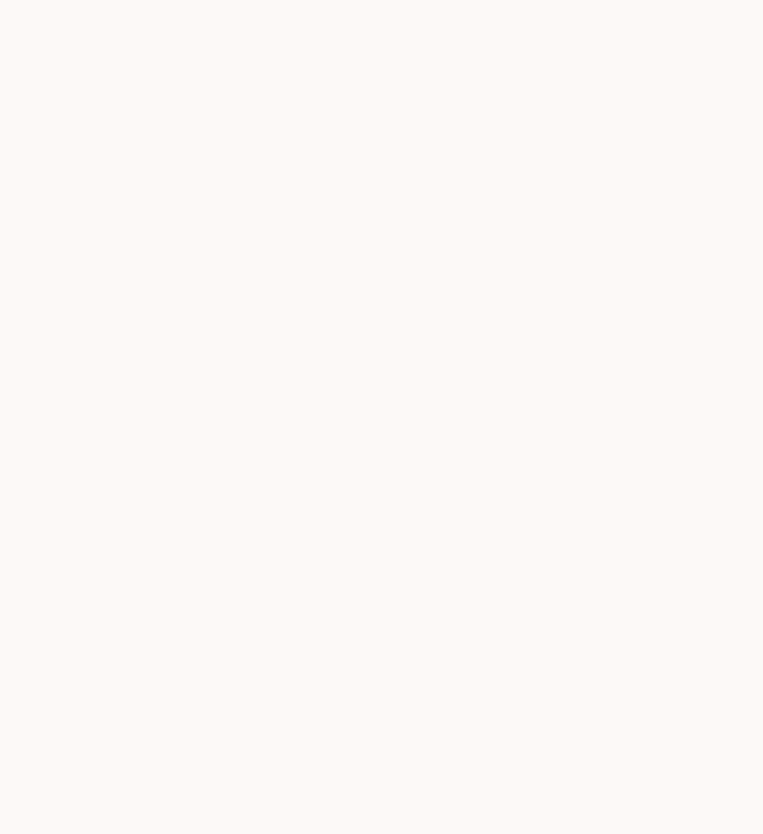
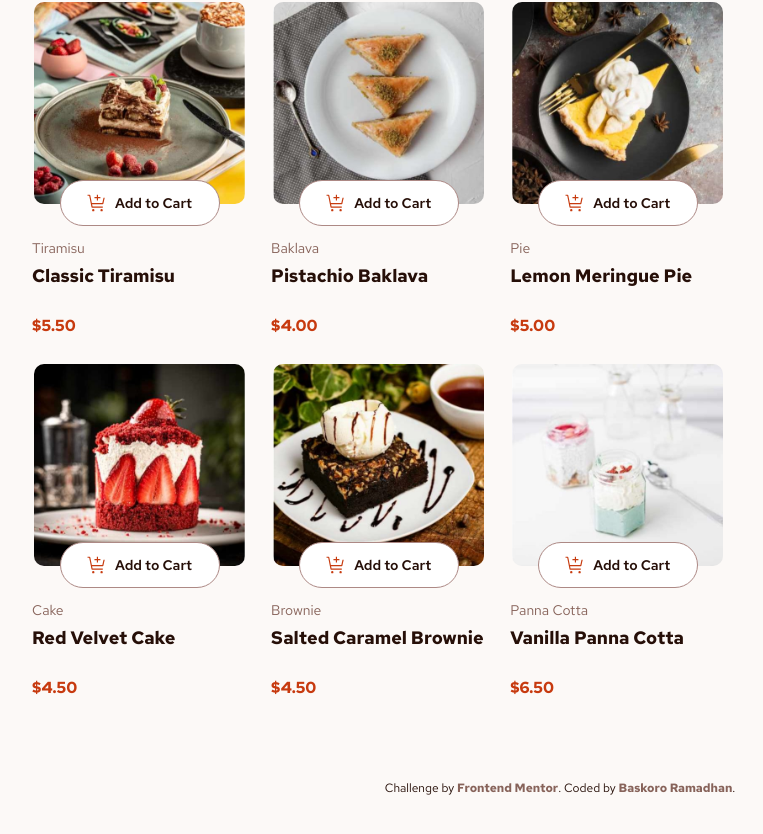
Before and after one commit to BaskoroR725/28-Product-list-with-cart, a React (Vite) app: page / in a window 1280 px wide. Shown: the part 538-1372 px from the top of the page, without its empty margins (80-843 px from the left). Before the commit the page ends 864 px from the top, so only its background shows below. Built offline with nearby package versions, Linux system fonts and the light colour scheme.

Commit message:
add data.map on app.tsx

```diff
--- a/index.html
+++ b/index.html
@@ -2,8 +2,19 @@
 <html lang="en">
   <head>
     <meta charset="UTF-8" />
-    <link rel="icon" type="image/png" sizes="32x32" href="./assets/images/favicon-32x32.png">
+    <link
+      rel="icon"
+      type="image/png"
+      sizes="32x32"
+      href="./assets/images/favicon-32x32.png"
+    />
     <meta name="viewport" content="width=device-width, initial-scale=1.0" />
+    <link rel="preconnect" href="https://fonts.googleapis.com" />
+    <link rel="preconnect" href="https://fonts.gstatic.com" crossorigin />
+    <link
+      href="https://fonts.googleapis.com/css2?family=Red+Hat+Text:ital,wght@0,300..700;1,300..700&display=swap"
+      rel="stylesheet"
+    />
     <title>Frontend Mentor | Product list with cart</title>
   </head>
   <body>
--- a/src/App.tsx
+++ b/src/App.tsx
@@ -1,25 +1,33 @@
+// src/App.tsx
 import "./App.css";
+import data from "../data.json";
+import ProductCard from "./components/ProductCard";
 
 function App() {
   return (
-    <div className="min-h-screen bg-rose-50 p-6 md:p-10 lg:p-20">
-      <div className="mx-auto grid max-w-7xl grid-cols-1 gap-8 lg:grid-cols-3">
+    <div className="min-h-screen bg-rose-50 p-4 py-8 md:p-10 lg:p-20 lg:py-16">
+      <div className="mx-auto max-w-7xl">
+        <div className="grid grid-cols-1 gap-x-8 gap-y-10 lg:grid-cols-3">
           {/* main content */}
           <main className="lg:col-span-2">
-          <h1 className="mb-8 text-4xl font-bold text-rose-900">Desserts</h1>
+            <h1 className="mb-8 text-left text-4xl font-bold text-rose-900">
+              Desserts
+            </h1>
 
             <div className="grid grid-cols-1 gap-6 sm:grid-cols-2 lg:grid-cols-3">
-            {/* ProductCard later */}
+              {data.map((product) => (
+                <ProductCard key={product.name} product={product} />
+              ))}
             </div>
           </main>
 
           {/* aside section */}
-        <aside>
+          <aside className="self-start">
             <div className="rounded-xl bg-white p-6">
-            <h2 className="mb-4 text-2xl font-bold text-rose-900">
+              <h2 className="mb-4 text-left text-2xl font-bold text-red">
                 Your Cart (0)
               </h2>
-            <div className="flex flex-col items-center py-10">
+              <div className="flex flex-col items-center py-10 text-center">
                 <img
                   src="./assets/images/illustration-empty-cart.svg"
                   alt=""
@@ -32,6 +40,29 @@ function App() {
             </div>
           </aside>
         </div>
+
+        {/* Footer / Attribution */}
+        <footer className="mt-20 text-center text-xs">
+          <div className="attribution">
+            Challenge by{" "}
+            <a
+              href="https://www.frontendmentor.io?ref=challenge"
+              target="_blank"
+              className="font-bold text-rose-500 hover:text-red transition-colors"
+            >
+              Frontend Mentor
+            </a>
+            . Coded by{" "}
+            <a
+              href="https://github.com/BaskoroR725"
+              className="font-bold text-rose-500 hover:text-red transition-colors"
+            >
+              Baskoro Ramadhan
+            </a>
+            .
+          </div>
+        </footer>
+      </div>
     </div>
   );
 }
--- a/src/components/ProductCard.tsx
+++ b/src/components/ProductCard.tsx
@@ -1,32 +1,51 @@
-function ProductCard() {
+export interface Product {
+  image: {
+    thumbnail: string;
+    mobile: string;
+    tablet: string;
+    desktop: string;
+  };
+  name: string;
+  category: string;
+  price: number;
+}
+
+interface ProductCardProps {
+  product: Product;
+}
+
+function ProductCard({ product }: ProductCardProps) {
   return (
     <article className="flex flex-col gap-4">
       {/* image */}
       <div className="relative">
         <picture>
+          <source media="(min-width: 1024px)" srcSet={product.image.desktop} />
+          <source media="(min-width: 768px)" srcSet={product.image.tablet} />
           <img
-            src=""
-            alt=""
+            src={product.image.mobile}
+            alt={product.name}
             className="rounded-xl border-2 border-transparent transition-colors"
           />
         </picture>
-        <button className="absolute -bottom-5 left-1/2 flex -translate-x-1/2 items-center gap-2 rounded-full border border-rose-400 bg-white px-7 py-3 font-semibold transition-colors hover:border-red hover:text-red">
+        <button className="absolute -bottom-5 left-1/2 flex w-[160px] -translate-x-1/2 items-center justify-center gap-2 rounded-full border border-rose-400 bg-white py-3 font-semibold transition-all duration-300 hover:border-red hover:text-red">
           <img
             src="./assets/images/icon-add-to-cart.svg"
             alt=""
             aria-hidden="true"
+            className="h-5 w-5"
           />
-          Add to Cart
+          <span className="text-sm">Add to Cart</span>
         </button>
       </div>
 
       {/* Details Products */}
-      <div className="mt-4 flex flex-col gap-1">
-        <span className="text-sm text-rose-500">Category Placeholder</span>
-        <h2 className="text-lg font-bold text-rose-900">
-          Product Name Placeholder
+      <div className="mt-4 flex flex-col items-start gap-1">
+        <span className="text-sm text-rose-500">{product.category}</span>
+        <h2 className="line-clamp-2 min-h-12 text-lg font-bold text-rose-900">
+          {product.name}
         </h2>
-        <p className="font-bold text-red">$0.00</p>
+        <p className="font-bold text-red">${product.price.toFixed(2)}</p>
       </div>
     </article>
   );
```
Lines whose indentation alone changed are shown as unchanged.
